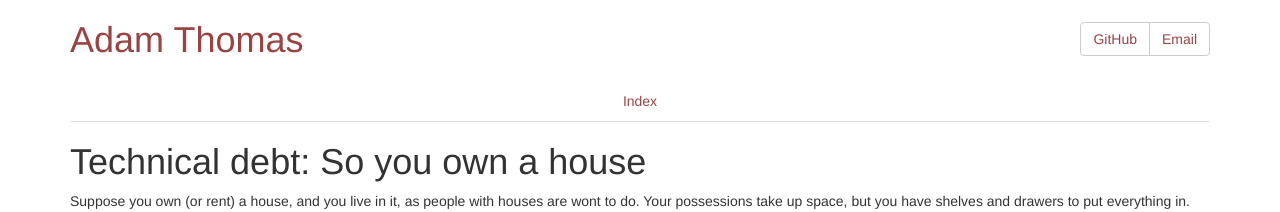
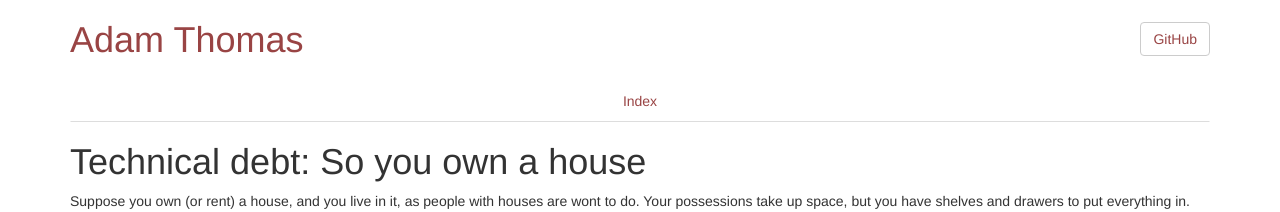
Before and after one commit to adam-thomas/adam-thomas.github.com, a Jekyll site: the page built from _posts/2015-08-11-technical-debt.markdown, in a window 1280 px wide. Shown: the top 212 px of the page. Built offline with Jekyll 4.4.1, drawn with Linux system fonts in a browser that asks for light colours; nearby versions of some CDN libraries.

Commit message:
Update main.html

```diff
--- a/_layouts/main.html
+++ b/_layouts/main.html
@@ -11,11 +11,8 @@
     <div class='container'>
       <header class='clearfix'>
         <div class='links btn-group pull-right'>
-          <a class='btn btn-default' href='https://github.com/adam-incuna'>
+          <a class='btn btn-default' href='https://github.com/adam-thomas'>
             GitHub
-          </a>
-          <a class='btn btn-default' href='mailto:adam@incuna.com'>
-            Email
           </a>
         </div>
         <h1 id='logo'><a href='/'>Adam Thomas</a></h1>
```
